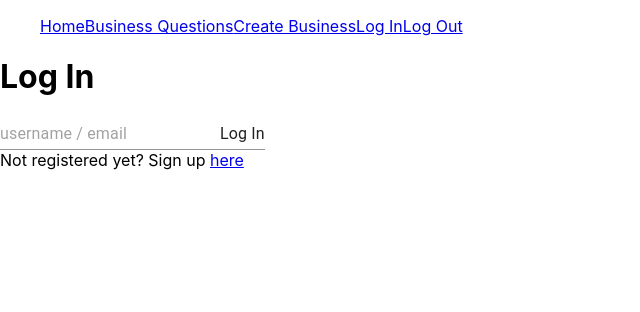
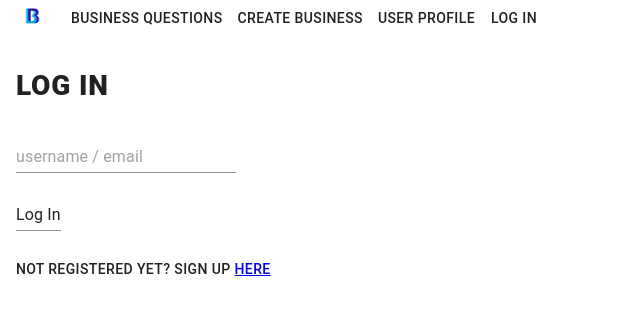
Before and after one commit to matthewsedlacek/Business-Builder, a React (Create React App) app in the folder frontend/: page /login in a window 1280 px wide. Shown: the top 312 px of the page, without its empty margins (0-640 px from the left). Built offline with nearby package versions, Linux system fonts and the light colour scheme; no server answers.

Commit message:
login logout signup and navbar css

```diff
--- /dev/null
+++ b/frontend/src/components/david.css
@@ -0,0 +1,41 @@
+.button {
+  background-color: #6772e5;
+  box-shadow: 0 4px 6px rgba(50, 50, 93, 0.11), 0 1px 3px rgba(0, 0, 0, 0.08);
+  padding: 7px 14px;
+}
+.button:hover {
+  background-color: #5469d4;
+}
+.button-label {
+  color: #fff;
+}
+
+p {
+  color: rgba(0, 0, 0, 0.87);
+    padding: 6px 16px;
+    font-size: 0.875rem;
+    min-width: 64px;
+    box-sizing: border-box;
+    transition: background-color 250ms cubic-bezier(0.4, 0, 0.2, 1) 0ms,box-shadow 250ms cubic-bezier(0.4, 0, 0.2, 1) 0ms,border 250ms cubic-bezier(0.4, 0, 0.2, 1) 0ms;
+    font-family: "Roboto", "Helvetica", "Arial", sans-serif;
+    font-weight: 500;
+    line-height: 1.75;
+    border-radius: 4px;
+    letter-spacing: 0.02857em;
+    text-transform: uppercase;
+}
+
+h1 {
+  color: rgba(0, 0, 0, 0.87);
+    padding: 6px 16px;
+    font-size: 1.75rem;
+    min-width: 64px;
+    box-sizing: border-box;
+    transition: background-color 250ms cubic-bezier(0.4, 0, 0.2, 1) 0ms,box-shadow 250ms cubic-bezier(0.4, 0, 0.2, 1) 0ms,border 250ms cubic-bezier(0.4, 0, 0.2, 1) 0ms;
+    font-family: "Roboto", "Helvetica", "Arial", sans-serif;
+    font-weight: 800;
+    line-height: 1.75;
+    border-radius: 4px;
+    letter-spacing: 0.02857em;
+    text-transform: uppercase;
+}
--- a/frontend/src/components/home.js
+++ b/frontend/src/components/home.js
@@ -1,12 +1,11 @@
 import React from 'react';
 import { Link } from 'react-router-dom'
-
+import './david.css'
 const Home = (props) => {
 
     return (
         <div>
-            <p>Welcome {props.currentUser.attributes.first_name}</p>
-            {/* {props.currentUser.attributes.business.name} */}
+            <h1>Welcome To Business Builder</h1>
       </div>
     );
 };
--- a/frontend/src/components/login.js
+++ b/frontend/src/components/login.js
@@ -3,7 +3,7 @@ import { useHistory } from 'react-router';
 import { Link } from 'react-router-dom'
 import Button from '@material-ui/core/Button';
 import { Input } from '@material-ui/core';
-
+import './david.css'
 
 const Login = (props) => {
     const history = useHistory()
@@ -22,14 +22,10 @@ const Login = (props) => {
         <div>
             <form onSubmit={(event) => handleSubmit(event)}>
                 <h1>Log In</h1>
-                {/* <p>Enter Username</p> */}
-                <Input name='username' placeholder='username / email' type='text' />
-                <Input type='submit' value="Log In" />
+                <p><Input name='username' placeholder='username / email' type='text' /></p>
+                <p><Input type='submit' value="Log In" /></p>
             </form>
-            <div>Not registered yet? Sign up <Link className="" to="/signup">here</Link></div>
-            {/* <Button variant="contained" color="primary"> */}
-      {/* Hello World */}
-    {/* </Button> */}
+            <p>Not registered yet? Sign up <Link className="" to="/signup">here</Link></p>
         </div>
     )
 }
--- a/frontend/src/components/navbar.js
+++ b/frontend/src/components/navbar.js
@@ -1,5 +1,9 @@
 import React from 'react';
 import { Link } from 'react-router-dom'
+import Button from '@material-ui/core/Button';
+import ButtonGroup from '@material-ui/core/ButtonGroup';
+import './david.css'
+const logo = require ('./doubleb.png');
 
 const logout = () => {
     localStorage.removeItem('currentUser')
@@ -9,13 +13,14 @@ const Question = (props) => {
 
     return (
         <div>
-            <ul>
-                <Link className="" to="/home">Home</Link>
-                <Link className="" to="/businessquestions">Business Questions</Link>
-                <Link className="" to="/createbusiness">Create Business</Link>
-                <Link className="" to="/login">Log In</Link>
-                <Link className="" to="/login" onClick={logout}>Log Out</Link>
-            </ul>
+            <ButtonGroup size="large" color="primary" aria-label="large outlined primary button group">
+                <Link className="" to="/home"><Button><img src={logo} alt="double b logo" width="20" height="20" /></Button></Link>
+                <Link className="" to="/businessquestions"><Button>Business Questions</Button></Link>
+                <Link className="" to="/createbusiness"><Button>Create Business</Button></Link>
+                <Link className="" to="/profile"><Button>User Profile</Button></Link>
+                { !localStorage.currentUser? <Link className="" to="/login"><Button>Log In</Button></Link> :
+                <Link className="" to="/login" onClick={logout}><Button>Log Out</Button></Link> }
+            </ButtonGroup>
       </div>
     );
 };
--- /dev/null
+++ b/frontend/src/components/profile.js
@@ -0,0 +1,21 @@
+import React from 'react';
+import { useHistory } from 'react-router';
+import { Link } from 'react-router-dom'
+import './david.css'
+
+
+const Profile = (props) => {
+    const history = useHistory()
+
+    return (
+        <div>
+            <h1>User Profile</h1>
+            <p>Name: {props.currentUser.attributes.first_name} {props.currentUser.attributes.last_name}</p>
+            <p>Email: {props.currentUser.attributes.username}</p>
+            <p>Business Name: {props.currentUser.attributes.business.name}</p>
+            <p>Zip Code: {props.currentUser.attributes.zip}</p>
+        </div>
+    )
+}
+
+export default Profile;
--- a/frontend/src/components/signup.js
+++ b/frontend/src/components/signup.js
@@ -1,17 +1,12 @@
 import React from 'react';
 import { Link } from 'react-router-dom'
 import { Input } from '@material-ui/core';
-
+import './david.css'
 
 const Signup = (props) => {
 
     const handleSubmit = event => {
         event.preventDefault();
-
-        console.log(event.target.username.value)
-        console.log(event.target.first_name.value)
-        console.log(event.target.last_name.value)
-        console.log(event.target.zip.value)
 
         const configObj = {
             method: 'POST',
@@ -38,16 +33,16 @@ const Signup = (props) => {
             <form onSubmit={(event) => handleSubmit(event)}>
                 <h1>Create New User</h1>
                 {/* <p>Enter Email Address</p> */}
-                <div><Input name='username' placeholder='email / username' type='text'/></div>
+                <p><Input name='username' placeholder='email / username' type='text'/></p>
                 {/* <p>Enter First Name:</p> */}
-                <div><Input name='first_name' placeholder='first name' type='text' /></div>
+                <p><Input name='first_name' placeholder='first name' type='text' /></p>
                 {/* <p>Enter Last Name:</p> */}
-                <div><Input name='last_name' placeholder='last name' type='text' /></div>
+                <p><Input name='last_name' placeholder='last name' type='text' /></p>
                 {/* <p>Enter Zip Code:</p> */}
-                <div><Input name='zip' placeholder='zip code' type='text' /></div>
-                <div><Input type='submit' value='Sign Up' /></div>
+                <p><Input name='zip' placeholder='zip code' type='text' /></p>
+                <p><Input type='submit' value='Sign Up' /></p>
             </form>
-            Already registered? Log in <Link className="" to="/login">here</Link>
+            <p>Already registered? Log in <Link className="" to="/login">here</Link></p>
         </div>
     )
 }
--- a/frontend/src/containers/App.js
+++ b/frontend/src/containers/App.js
@@ -1,7 +1,7 @@
 import React from 'react';
 import { BrowserRouter as Router, Route, Switch, Redirect } from 'react-router-dom'
 import Login from '../components/login.js'
-import Report from '../components/report.js'
+import Profile from '../components/profile.js'
 import Home from '../components/home.js'
 import Signup from '../components/signup.js'
 import BusinessQuestions from './BusinessQuestions.js'
@@ -60,7 +60,7 @@ class App extends React.Component {
             <Route exact path='/login' component={ () => <Login login={this.login} />} />
             <Route exact path='/signup' component={ () => <Signup currentUser={activeUser} />} />
             <Route exact path="/home" component={ () => <Home currentUser={activeUser}/>} />
-            <Route exact path='/report' component={ () => <Report currentUser={activeUser} />} />
+            <Route exact path='/profile' component={ () => <Profile currentUser={activeUser} />} />
             <Route exact path='/businessquestions' component={ () => <BusinessQuestions currentUser={activeUser} />} />
             <Route exact path='/createbusiness' component={() => <CreateBusiness currentUser={activeUser}/>} />
             { localStorage.currentUser? <Redirect to='/home' /> : <Redirect to='/login' />}
--- a/frontend/src/containers/BusinessQuestions.js
+++ b/frontend/src/containers/BusinessQuestions.js
@@ -99,7 +99,7 @@ class BusinessQuestions extends React.Component {
     render() {
         return (
             <div>
-            <table className={classes.table}>
+            <table>
             <tbody>
                 <tr>
                 <th>
```
Also changed, not shown: frontend/src/components/doubleb.png (added).
